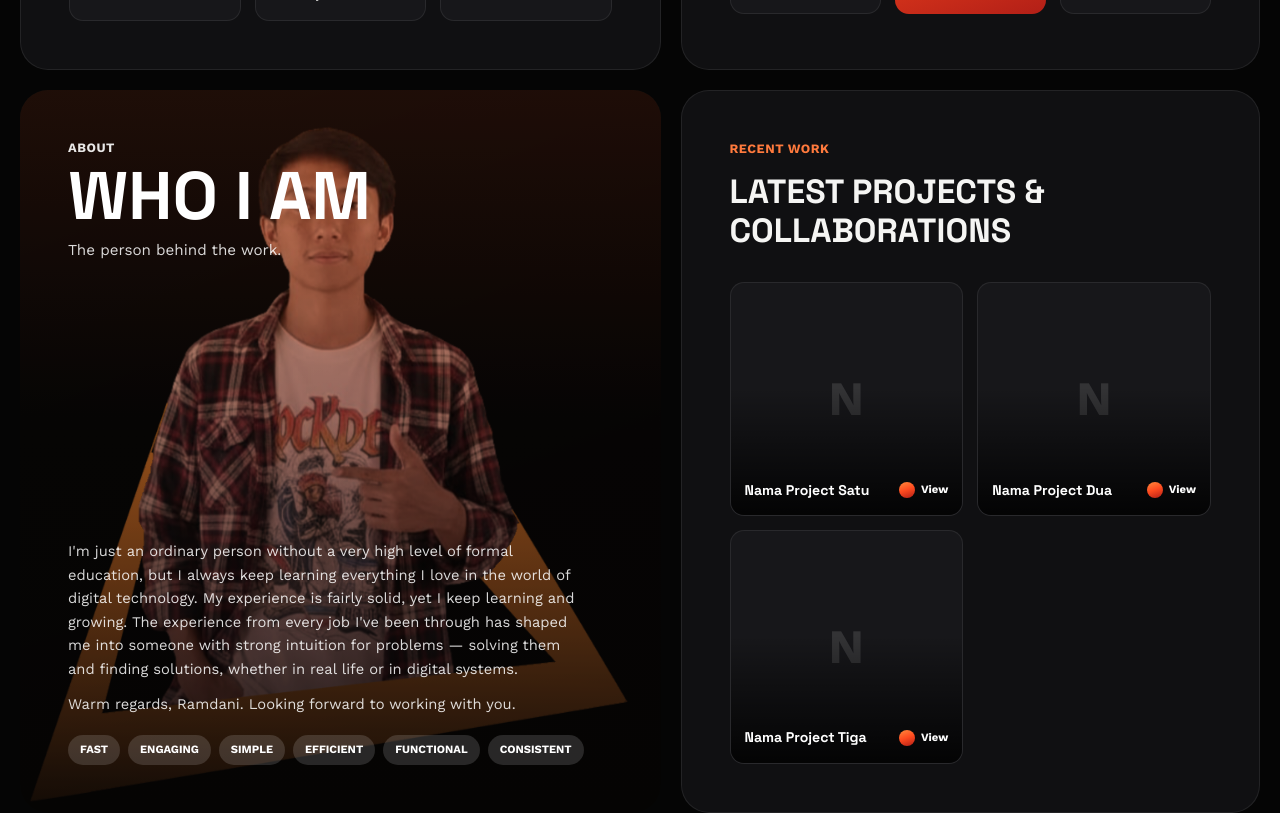
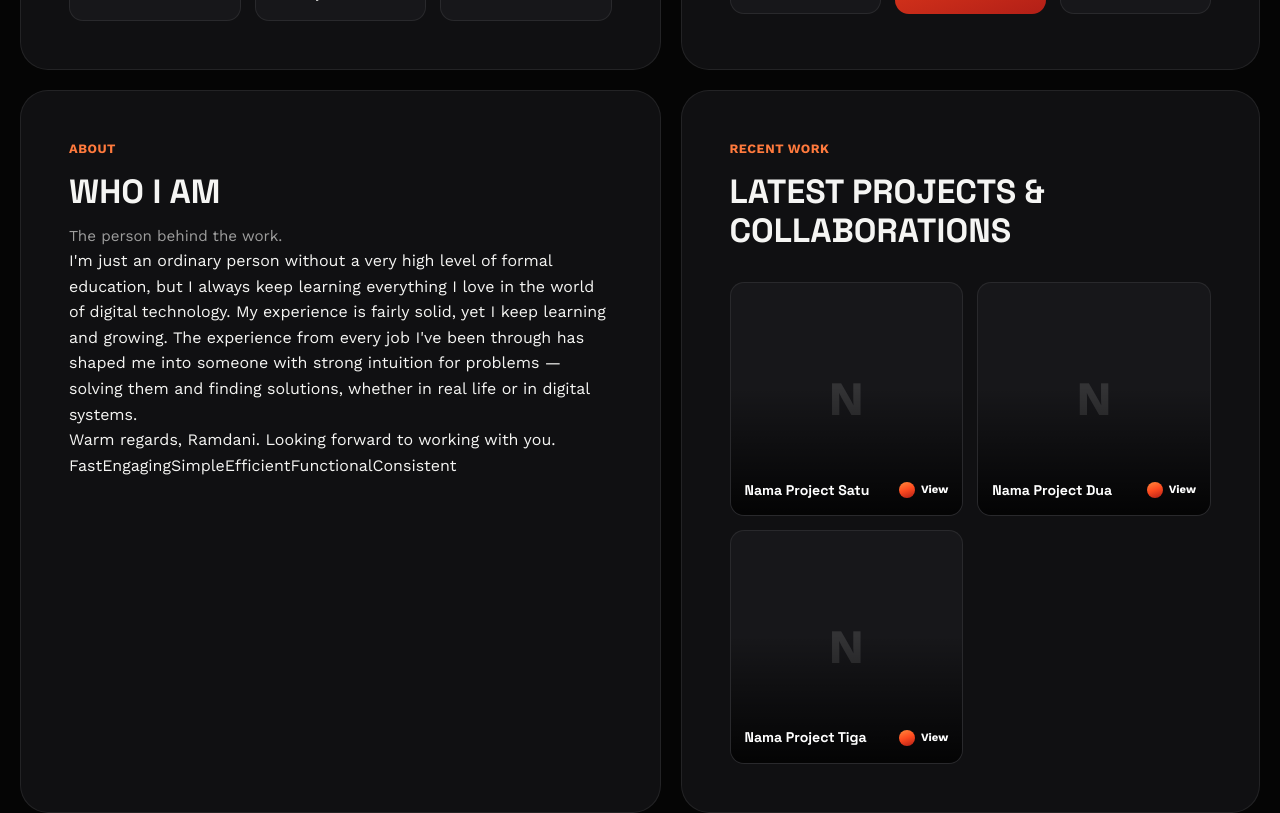
Before and after one commit to ramdani1202/Ramdani, a React (Vite) app: page / in a window 1280 px wide. Shown: the part 1120-1933 px from the top of the page. Built offline with nearby package versions, Linux system fonts and the light colour scheme.

Commit message:
Add files via upload

```diff
--- a/src/components/About.jsx
+++ b/src/components/About.jsx
@@ -5,21 +5,15 @@ export default function About() {
   const paragraphs = profile.bio.split("\n\n");
 
   return (
-    <div className="panel about-panel" id="about">
-      {profile.photoAlt && <img src={profile.photoAlt} alt={profile.name} />}
-      <div className="about-panel__overlay" />
-      <div className="about-panel__scrim" />
+    <div className="panel panel--dark" id="about">
+      <div className="pf-label">About</div>
+      <h2 className="teaser-title">Who I Am</h2>
+      <p className="teaser-text">The person behind the work.</p>
 
-      <div className="about-panel__content">
-        <div className="about-panel__label">About</div>
-        <h2 className="about-panel__title">Who I Am</h2>
-        <p className="about-panel__sub">The person behind the work.</p>
-
-        <div className="about-panel__bio">
-          {paragraphs.map((p, i) => <p key={i}>{p}</p>)}
-          <div className="about-panel__principles">
-            {workPrinciples.map((p) => <span key={p}>{p}</span>)}
-          </div>
+      <div className="about-bio">
+        {paragraphs.map((p, i) => <p key={i}>{p}</p>)}
+        <div className="about-principles">
+          {workPrinciples.map((p) => <span key={p}>{p}</span>)}
         </div>
       </div>
     </div>
--- a/src/components/Hero.jsx
+++ b/src/components/Hero.jsx
@@ -47,7 +47,7 @@ export default function Hero() {
         <p className="teaser-text">{profile.tagline}</p>
 
         <div className="teaser-photo">
-          {profile.photo && <img src={profile.photo} alt={profile.name} />}
+          {profile.photoAlt && <img src={profile.photoAlt} alt={profile.name} />}
         </div>
         <a href="#about" className="pf-btn pf-btn--dark teaser-cta">
           Read more <span className="pf-btn__dot" aria-hidden="true">→</span>
```
